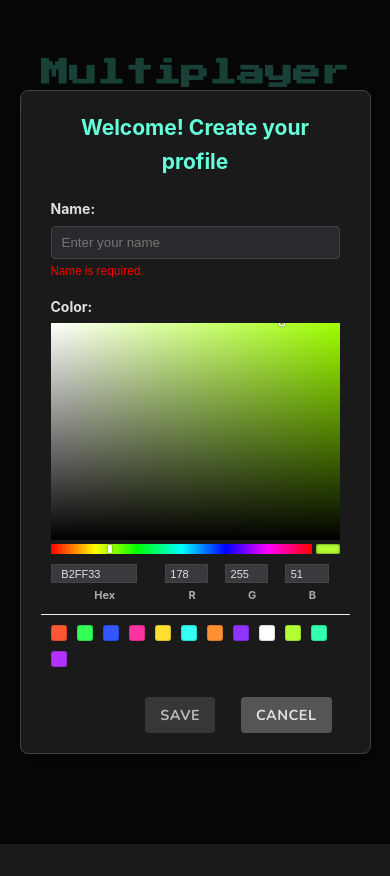
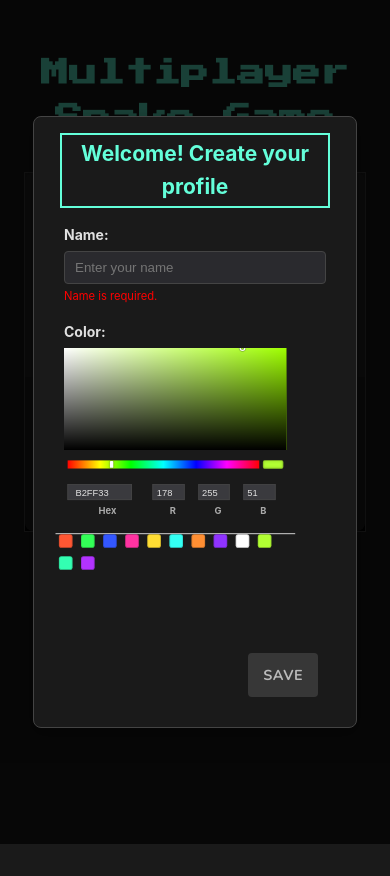
Before and after one commit to anabelle/p2p-snake, a React (Create React App) app: page / in a window 390 px wide. Built offline with nearby package versions, Linux system fonts and the light colour scheme.

Commit message:
feat: Enhance ProfileModal accessibility and styling. Add focus management for modal title, improve color picker layout, and ensure proper touch target sizes for buttons. Update CSS for better responsiveness and user experience.

```diff
--- a/src/App.css
+++ b/src/App.css
@@ -262,6 +262,7 @@ tbody tr:hover {
   align-items: center;
   justify-content: center;
   z-index: 1000; /* Ensure it's above other content */
+  padding: 15px; /* Add padding to ensure space around modal on small screens */
 }
 
 .profile-modal {
@@ -272,8 +273,12 @@ tbody tr:hover {
   color: var(--text-color); /* Use existing variable */
   min-width: 300px;
   max-width: 90%;
+  max-height: calc(100vh - 30px); /* Set max height to screen height minus padding */
+  overflow-y: auto; /* Enable scrolling */
   outline: none;
   box-shadow: 0 5px 15px rgba(0,0,0,0.3);
+  /* Improve accessibility by ensuring proper focus management */
+  position: relative; /* For positioning scroll indicators if needed */
 }
 
 .profile-modal h2 {
@@ -314,6 +319,32 @@ tbody tr:hover {
   background: transparent !important; /* Make background transparent */
   border-radius: 4px;
   width: 100% !important; /* Override default width */
+  /* Make color picker smaller */
+  transform: scale(0.85); /* Reduce scale further */
+  transform-origin: top left;
+  margin-bottom: 10px; /* Add space after the scaled down picker */
+}
+
+/* Make the color picker more compact */
+.profile-modal .sketch-picker > div {
+  margin-bottom: 4px !important;
+  padding-bottom: 4px !important;
+}
+
+/* Make color picker's saturation box smaller */
+.profile-modal .sketch-picker > div:first-child {
+  height: 120px !important; /* Reduce height of the saturation box */
+}
+
+/* Reduce space between elements in the picker */
+.profile-modal .sketch-picker > div:not(:first-child) {
+  padding: 4px !important;
+}
+
+/* Make preset colors more compact */
+.profile-modal .sketch-picker > div:last-child {
+  padding-top: 0 !important;
+  margin-top: 0 !important;
 }
 
 /* Specific overrides for SketchPicker elements for dark theme */
@@ -336,6 +367,11 @@ tbody tr:hover {
   justify-content: flex-end;
   gap: 10px;
   margin-top: 15px; /* Add some space above buttons */
+  position: sticky; /* Make buttons sticky at bottom for better access */
+  bottom: 0;
+  background: var(--background-color); /* Match modal background */
+  padding: 10px 0; /* Add padding */
+  z-index: 5; /* Ensure buttons appear above scrollable content */
 }
 
 /* Basic Button Styling (adapt to your existing button styles) */
@@ -346,6 +382,8 @@ tbody tr:hover {
   cursor: pointer;
   font-weight: bold;
   transition: opacity 0.2s ease;
+  min-height: 44px; /* Improve touch target size for accessibility */
+  min-width: 44px; /* Ensure minimum touch target size */
 }
 
 .button-primary {
--- a/src/components/ProfileModal.tsx
+++ b/src/components/ProfileModal.tsx
@@ -1,4 +1,4 @@
-import React, { useState, useEffect } from 'react';
+import React, { useState, useEffect, useRef } from 'react';
 import Modal from 'react-modal';
 import { SketchPicker, ColorResult } from 'react-color';
 import { UserProfile } from './../types'; // Correct path relative to src/components
@@ -31,6 +31,9 @@ const ProfileModal: React.FC<ProfileModalProps> = ({
   const [name, setName] = useState('');
   const [color, setColor] = useState(PLAYER_COLORS[0]); // Default color
   const [isDirty, setIsDirty] = useState(false); // Track if form has changed
+
+  // Ref for the modal title to focus on open
+  const modalTitleRef = useRef<HTMLHeadingElement>(null);
 
   // Store initial state to compare for dirtiness
   const [initialName, setInitialName] = useState('');
@@ -107,17 +110,33 @@ const ProfileModal: React.FC<ProfileModalProps> = ({
 
   const isNameValid = name.trim().length > 0;
 
+  // Focus the modal title when modal opens
+  const handleAfterOpen = () => {
+    // Focus the modal title for accessibility
+    if (modalTitleRef.current) {
+      modalTitleRef.current.focus();
+    }
+  };
+
   return (
     <Modal
       isOpen={isOpen}
       onRequestClose={handleRequestClose}
+      onAfterOpen={handleAfterOpen}
       contentLabel="User Profile"
       className="profile-modal" // Add CSS class for styling
       overlayClassName="profile-modal-overlay" // Add CSS class for styling
       ariaHideApp={process.env.NODE_ENV !== 'test'} // Prevent warning in tests
+      aria-modal="true"
+      role="dialog"
+      shouldCloseOnEsc={false}
+      shouldCloseOnOverlayClick={false}
+      shouldReturnFocusAfterClose={true}
     >
-      <h2>{initialProfile ? 'Edit Profile' : 'Welcome! Create your profile'}</h2>
-      <div className="profile-modal-content">
+      <h2 id="profile-modal-title" ref={modalTitleRef} tabIndex={-1}>
+        {initialProfile ? 'Edit Profile' : 'Welcome! Create your profile'}
+      </h2>
+      <div className="profile-modal-content" aria-labelledby="profile-modal-title">
         <div className="form-group">
           <label htmlFor="profileName">Name:</label>
           <input
@@ -125,29 +144,35 @@ const ProfileModal: React.FC<ProfileModalProps> = ({
             id="profileName"
             value={name}
             onChange={handleNameChange} // Use handler
-            // onChange={(e) => setName(e.target.value)}
             placeholder="Enter your name"
             aria-required="true" // Indicate name is required
             aria-invalid={!isNameValid} // Indicate invalid state if name is empty
+            aria-describedby={!isNameValid ? "name-error" : undefined}
           />
-           {!isNameValid && <p style={{ color: 'red', fontSize: '0.8em', marginTop: '4px' }}>Name is required.</p>}
+          {!isNameValid && <p id="name-error" style={{ color: 'red', fontSize: '0.8em', marginTop: '4px' }} role="alert">Name is required.</p>}
         </div>
         <div className="form-group">
-          <label>Color:</label> {/* No htmlFor needed as SketchPicker is complex */}
+          <label htmlFor="color-picker">Color:</label>
+          <div id="color-picker" role="application" aria-label="Color picker">
             <SketchPicker
               color={color}
               onChangeComplete={handleColorChange}
               presetColors={PLAYER_COLORS} // Suggest default nice colors
-             // Disable alpha if you only want solid colors
               disableAlpha={true}
-            width="90%" // Adjust width as needed
+              width="100%" // Width will be controlled by CSS scaling
             />
           </div>
         </div>
+      </div>
       <div className="profile-modal-actions">
-        {/* Disable save button if name is invalid */}
-        <button onClick={handleSave} className="button-primary" disabled={!isNameValid}>Save</button>
-        <button onClick={handleRequestClose} className="button-secondary">Cancel</button>
+        <button
+          onClick={handleSave}
+          className="button-primary"
+          disabled={!isNameValid}
+          aria-disabled={!isNameValid}
+        >
+          Save
+        </button>
       </div>
     </Modal>
   );
```
Lines whose indentation alone changed are shown as unchanged.
